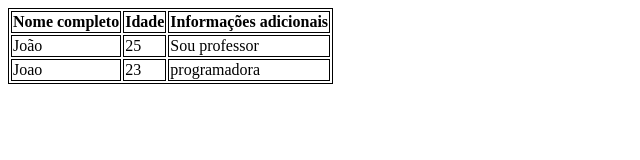
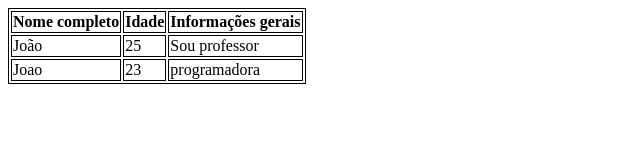
Before and after one commit to MarcusSantos90/aulaTabela, a plain HTML site: page index.html in a window 1280 px wide. Shown: the whole page, without its empty margins (0-640 px from the left). Drawn offline with Linux system fonts and the light colour scheme.

Commit message:
mudando as informarções de adicionais para gerais

```diff
--- a/index.html
+++ b/index.html
@@ -14,7 +14,7 @@
         <tr>
        <th>Nome completo</th>
        <th>Idade</th>
-       <th>Informações adicionais</th>
+       <th>Informações gerais</th>
         </tr>
         <tr>
             <td>João</td>
```
